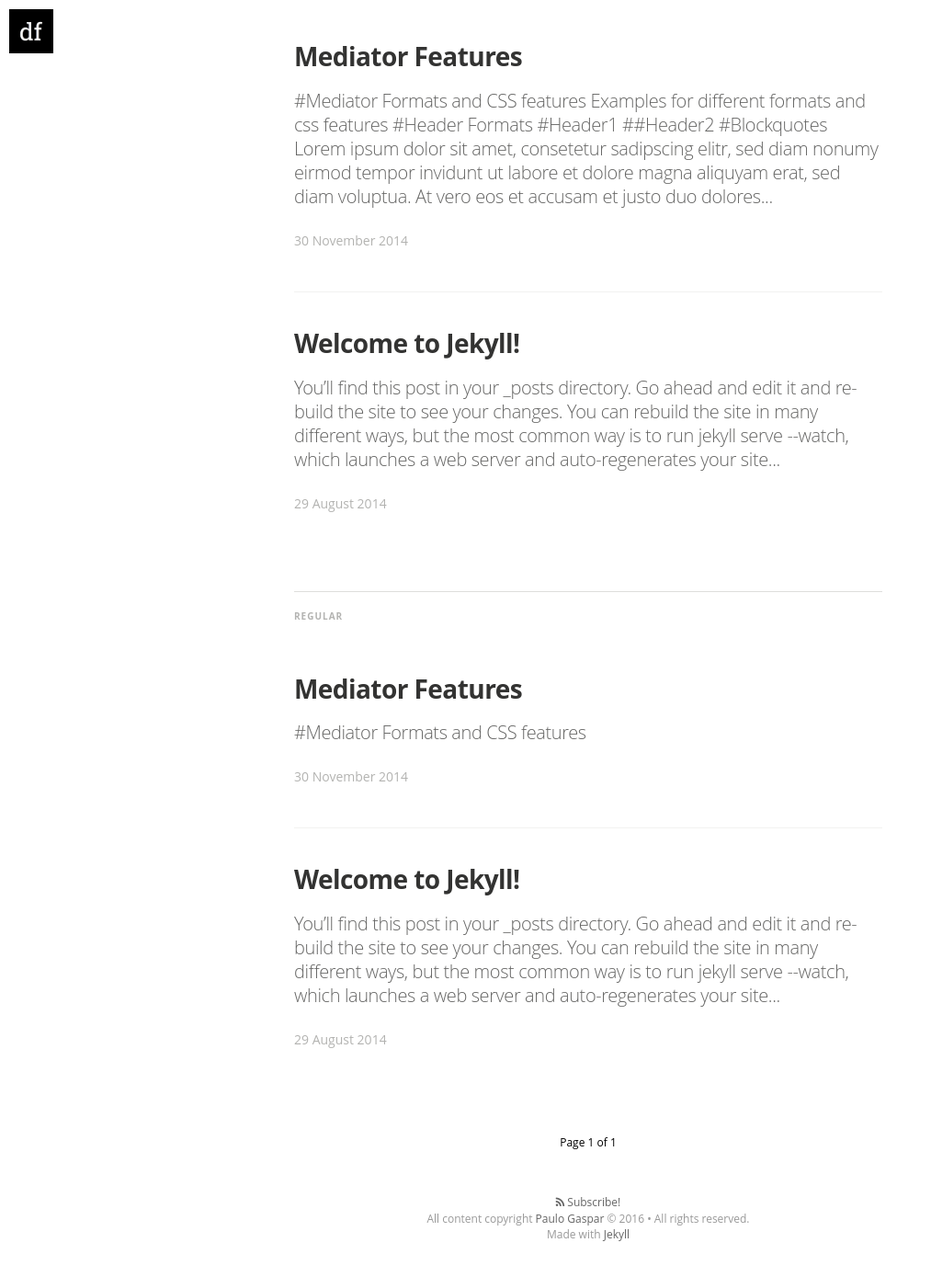
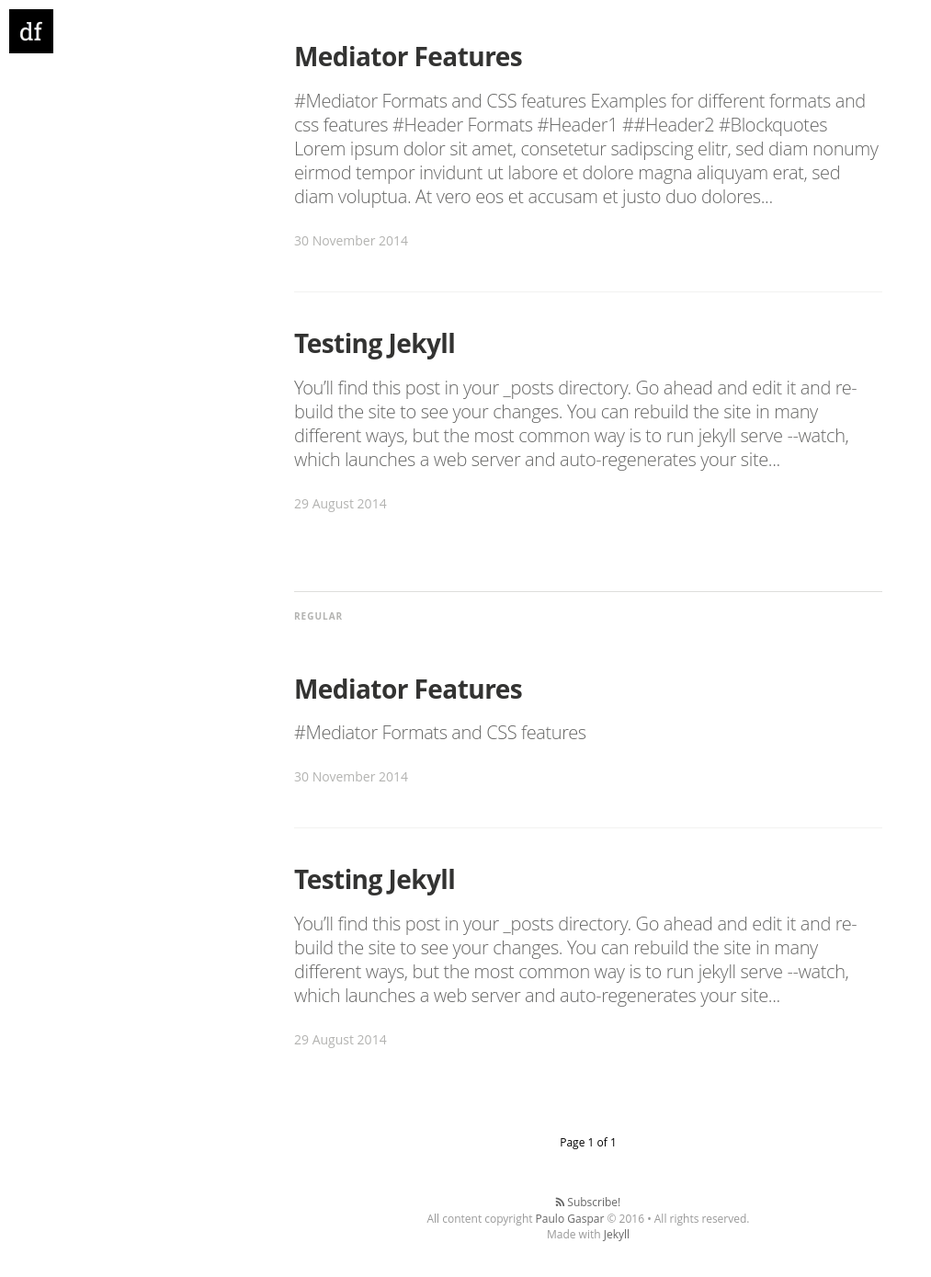
Before and after one commit to paulogaspar/paulogaspar.github.io, a Jekyll site: the page built from index.html, in a window 1280 px wide and 1400 px high, scrolled down 756 px. Shown: the top 1389 px of the window at 92% size, without its empty margins (0-1013 px from the left). Built offline with Jekyll 4.4.1, drawn with Linux system fonts in a browser that asks for light colours; nearby versions of some CDN libraries; some web fonts are replaced; the list of posts is cut into pages by our own code.

Commit message:
Updated 2014-08-29-welcome-to-jekyll.markdown

```diff
--- a/_posts/2014-08-29-welcome-to-jekyll.markdown
+++ b/_posts/2014-08-29-welcome-to-jekyll.markdown
@@ -1,10 +1,11 @@
 ---
 layout: post
-title:  "Welcome to Jekyll!"
-date:   2014-08-29 14:34:25
+title: Testing Jekyll
+date: 2014-08-29T14:34:25.000Z
 categories: jekyll update
 tags: featured
 image: /assets/article_images/2014-08-29-welcome-to-jekyll/desktop.jpg
+published: true
 ---
 You’ll find this post in your `_posts` directory. Go ahead and edit it and re-build the site to see your changes. You can rebuild the site in many different ways, but the most common way is to run `jekyll serve --watch`, which launches a web server and auto-regenerates your site when a file is updated.
 
```
